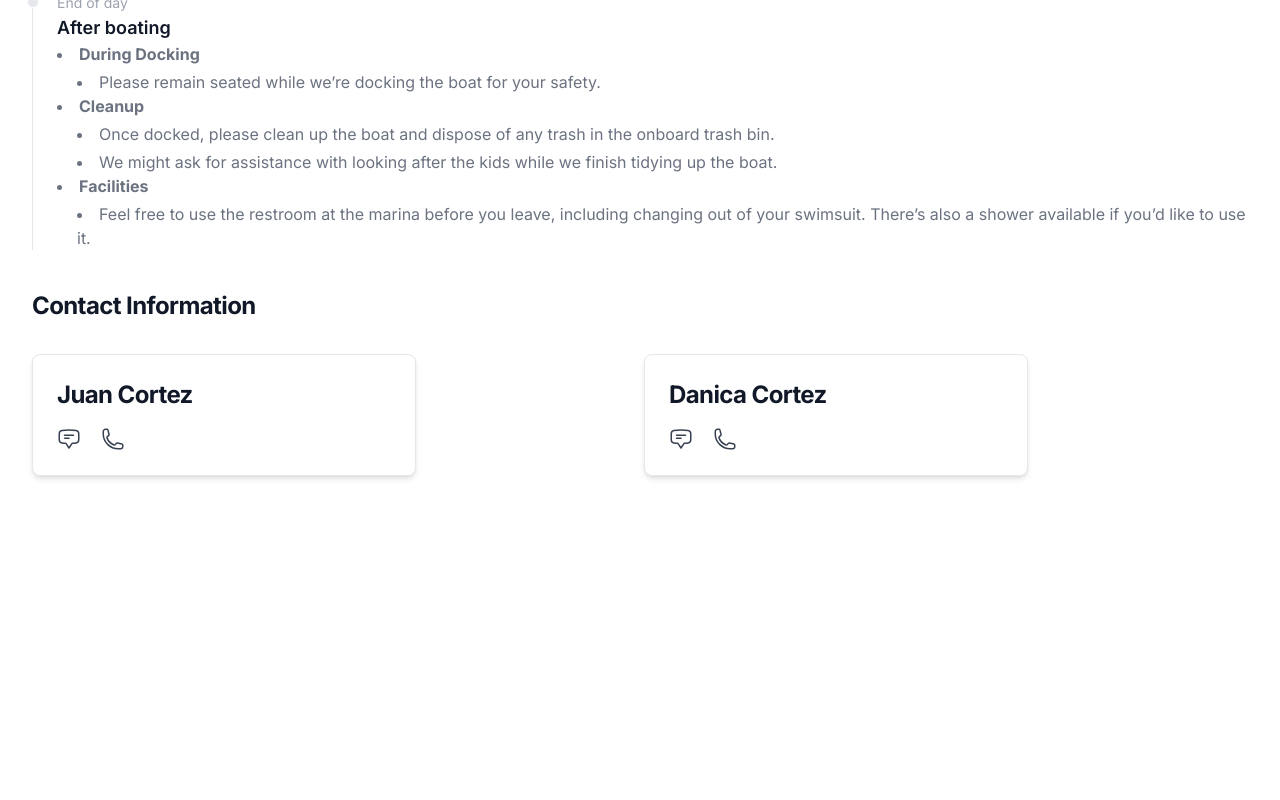
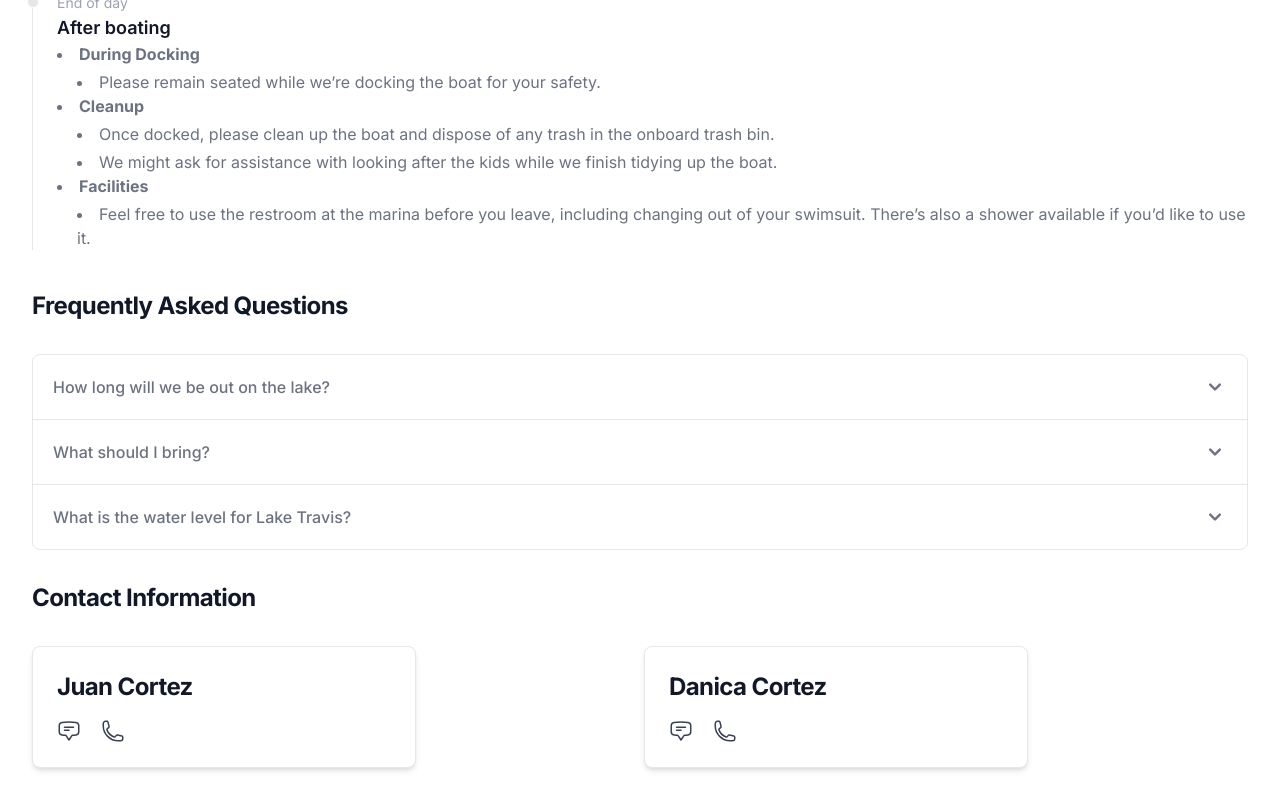
Before and after one commit to danicarcortez/sir-harris-cortez, a Next.js app: page / in a window 1280 px wide. Shown: the part 2742-3542 px from the top of the page. Before the commit the page ends 3250 px from the top, so only its background shows below. Built offline with nearby package versions, Linux system fonts and the light colour scheme.

Commit message:
add faq section

```diff
--- a/app/page.tsx
+++ b/app/page.tsx
@@ -1,6 +1,20 @@
 import { DarkThemeToggle, Flowbite } from 'flowbite-react';
 import Image from 'next/image';
-import { Popover, Timeline, TimelineBody, TimelineContent, TimelineItem, TimelineTime, TimelinePoint, TimelineTitle, Card } from 'flowbite-react';
+import {
+  Popover,
+  Timeline,
+  TimelineBody,
+  TimelineContent,
+  TimelineItem,
+  TimelineTime,
+  TimelinePoint,
+  TimelineTitle,
+  Card,
+  Accordion,
+  AccordionContent,
+  AccordionPanel,
+  AccordionTitle,
+} from 'flowbite-react';
 import { List, ListItem } from 'flowbite-react';
 
 const SectionHeader = ({ text, id }: { text: string; id: string }) => (
@@ -334,6 +348,47 @@ export default function Home() {
         </Timeline>
       </section>
 
+      <section className="mb-8">
+        <SectionHeader text="Frequently Asked Questions" id="faq" />
+        <Accordion collapseAll>
+          <AccordionPanel>
+            <AccordionTitle>How long will we be out on the lake?</AccordionTitle>
+            <AccordionContent>
+              <p className="mb-2 text-gray-500 dark:text-gray-400">Most of the time, we are out from 9am-1pm.</p>
+
+              <p className="mb-2 text-gray-500 dark:text-gray-400">
+                Our agenda typically consists of anchoring near the Lake Travis Zipline Adventure cove and swimming in the water. Then, we typically do some
+                water tubing, then finish off by jumping back in the water by Sandy Creek Cove before heading back to the marina.
+              </p>
+            </AccordionContent>
+          </AccordionPanel>
+          <AccordionPanel>
+            <AccordionTitle>What should I bring?</AccordionTitle>
+            <AccordionContent>
+              <p className="mb-2 text-gray-500 dark:text-gray-400">
+                Besides the essentials listed above, you just need to bring any personal snacks and beverages for yourself and your family.
+              </p>
+              <p className="mb-2 text-gray-500 dark:text-gray-400">
+                We don&apos;t recommend bringing a large cooler because space is limited. You can instead bring ice and we can use the onboard cooler that is on
+                the boat.
+              </p>
+            </AccordionContent>
+          </AccordionPanel>
+          <AccordionPanel>
+            <AccordionTitle>What is the water level for Lake Travis?</AccordionTitle>
+            <AccordionContent>
+              <p className="mb-2 text-gray-500 dark:text-gray-400">
+                You can view lake levels{' '}
+                <a className="text-blue-600 dark:text-blue-500 hover:underline" target="_blank" href="https://www.golaketravis.com/waterlevel/">
+                  here
+                </a>
+                .
+              </p>
+            </AccordionContent>
+          </AccordionPanel>
+        </Accordion>
+      </section>
+
       <section>
         <SectionHeader text="Contact Information" id="contact-information" />
 
```
